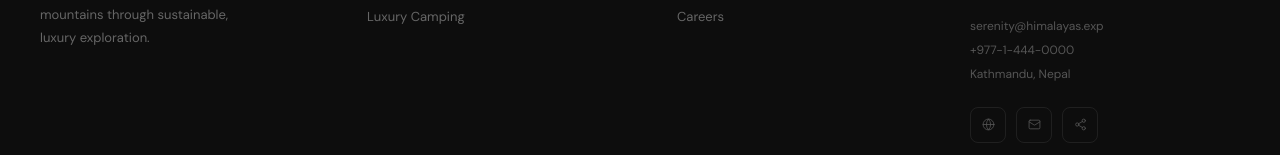
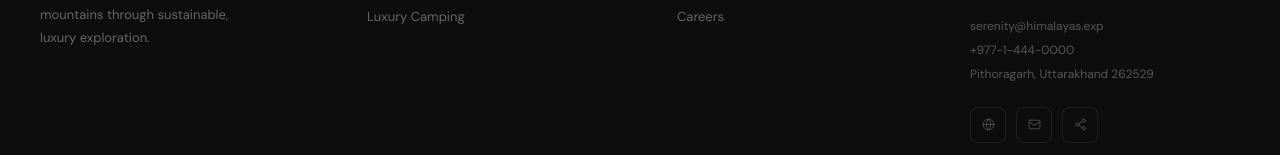
Before and after one commit to bhattpoms0-bit/himalayan-serenity, a React (Vite) app: page / in a window 1280 px wide. Shown: the part 8154-8309 px from the top of the page. Built offline with nearby package versions, Linux system fonts and the light colour scheme; a web font is replaced by a local one.

Commit message:
update address to Pithoragarh

```diff
--- a/src/components/Footer.jsx
+++ b/src/components/Footer.jsx
@@ -167,7 +167,7 @@ export default function Footer() {
             <div className="space-y-1.5 mb-6 font-sans" style={{ fontSize: 12, color: '#555555' }}>
               <p>serenity@himalayas.exp</p>
               <p>+977-1-444-0000</p>
-              <p>Kathmandu, Nepal</p>
+              <p>Pithoragarh, Uttarakhand 262529</p>
             </div>
 
             {/* Social icons */}
--- a/src/pages/Contact.jsx
+++ b/src/pages/Contact.jsx
@@ -118,7 +118,7 @@ export default function ContactPage() {
                   {[
                     { icon: Mail, label: 'Email', value: 'serenity@himalayas.exp' },
                     { icon: Phone, label: 'Phone / WhatsApp', value: '+977-1-444-0000' },
-                    { icon: MapPin, label: 'Address', value: 'Thamel, Kathmandu, Nepal 44600' },
+                    { icon: MapPin, label: 'Address', value: 'Pithoragarh, Uttarakhand 262529' },
                   ].map(item => (
                     <div key={item.label} className="flex items-start gap-4">
                       <div className="w-9 h-9 rounded-lg bg-brand-orange/10 border border-brand-orange/20 flex items-center justify-center flex-shrink-0 mt-0.5">
```
Also changed, not shown: 1 other file (tests, documents, lock files or other folders).
